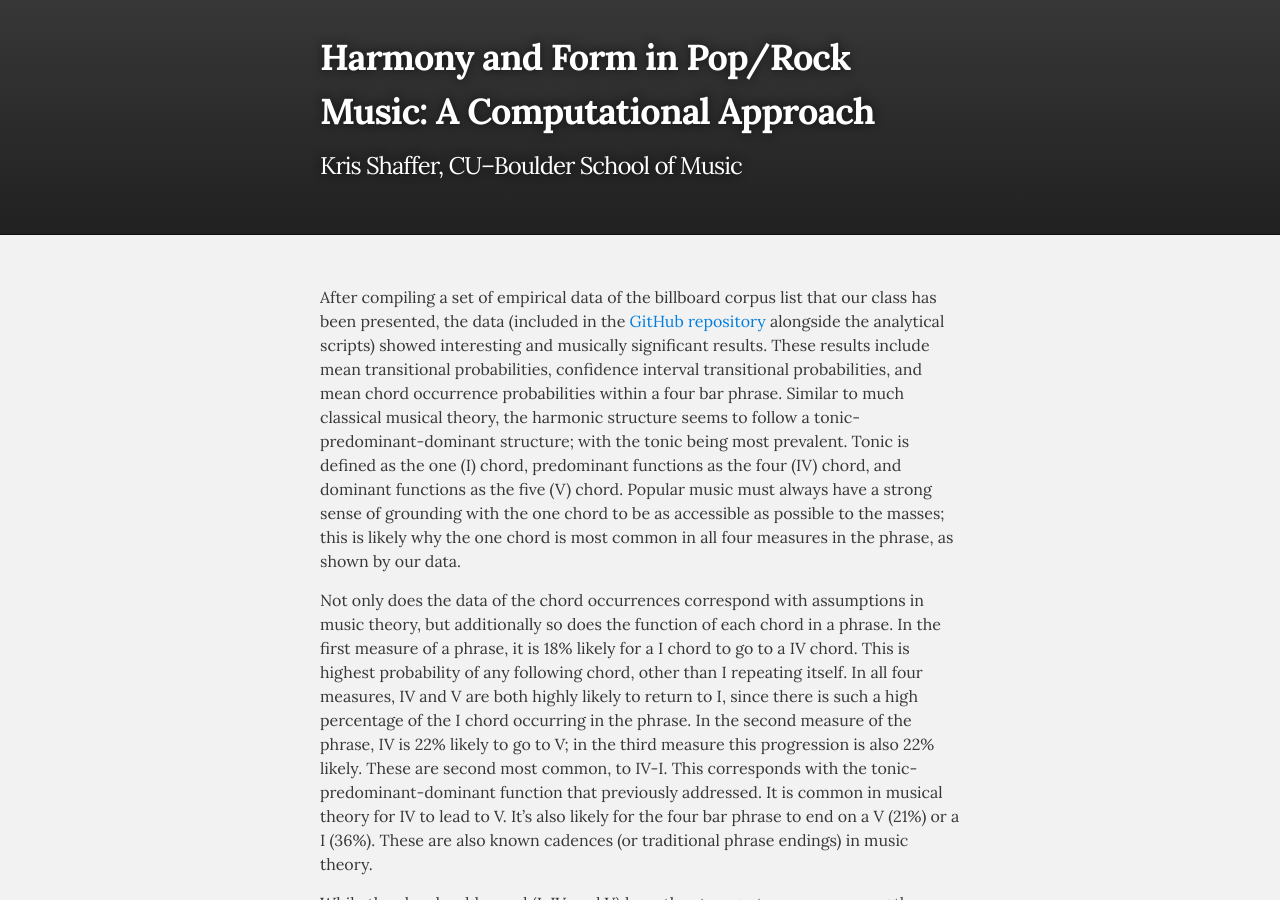
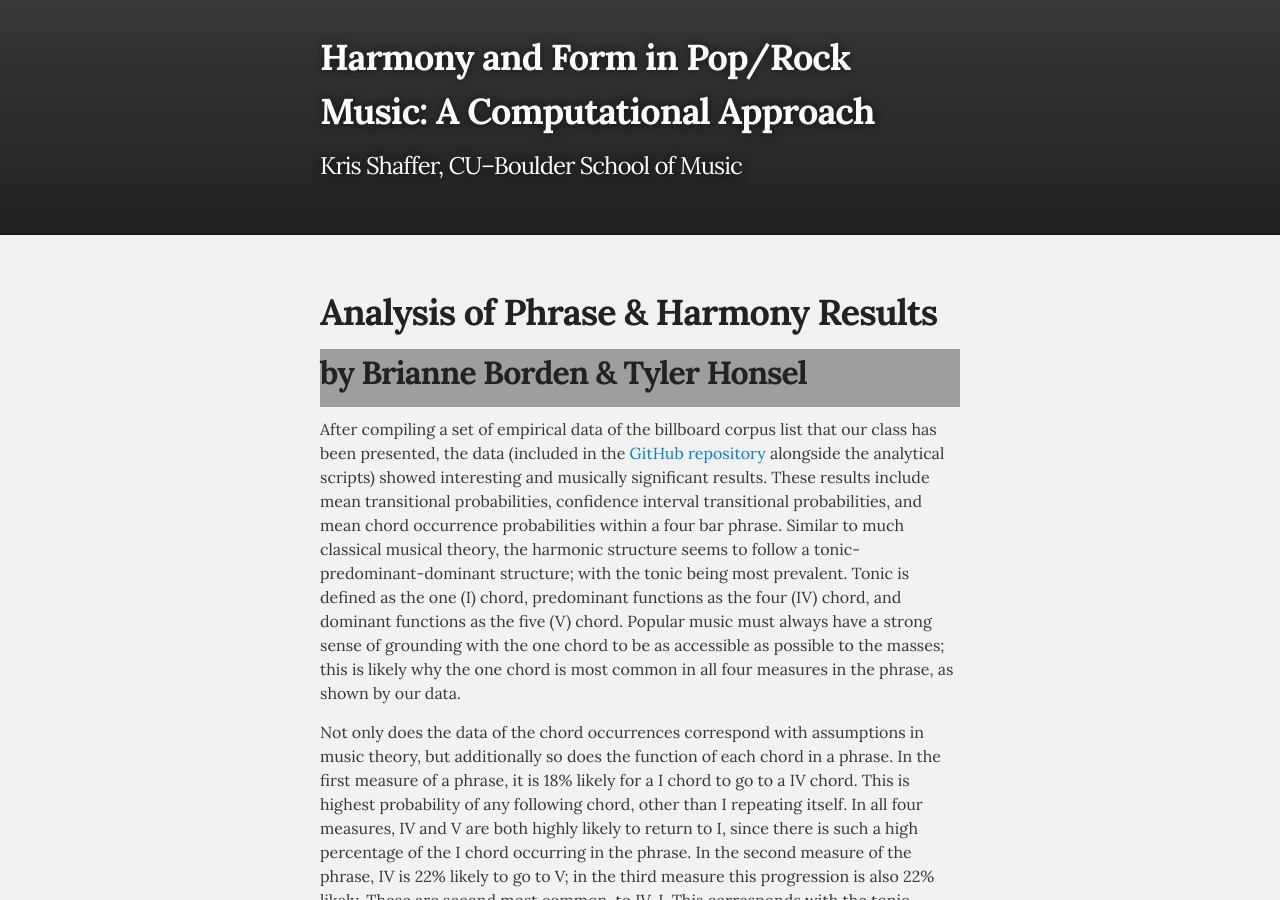
Before and after one commit to kshaffer/corpusmusic, a Jekyll site: the page built from results/PhraseHarmony.md, in a window 1280 px wide and 900 px high. Built offline with Jekyll 4.4.1, drawn with Linux system fonts in a browser that asks for light colours.

Commit message:
Border & Honsel

```diff
--- a/results/PhraseHarmony.md
+++ b/results/PhraseHarmony.md
@@ -3,6 +3,11 @@ layout: post
 title: Analysis of Phrase & Harmony Results
 author: Brianne Borden & Tyler Honsel
 ---
+
+# {{ page.title }} #
+
+## by {{ page.author }} ##
+
 
 After compiling a set of empirical data of the billboard corpus list that our class has been presented, the data (included in the [GitHub repository](https://github.com/corpusmusic/billboardcorpus) alongside the analytical scripts) showed interesting and musically significant results. These results include mean transitional probabilities, confidence interval transitional probabilities, and mean chord occurrence probabilities within a four bar phrase. Similar to much classical musical theory, the harmonic structure seems to follow a tonic-predominant-dominant structure; with the tonic being most prevalent. Tonic is defined as the one (I) chord, predominant functions as the four (IV) chord, and dominant functions as the five (V) chord. Popular music must always have a strong sense of grounding with the one chord to be as accessible as possible to the masses; this is likely why the one chord is most common in all four measures in the phrase, as shown by our data.
 
```
